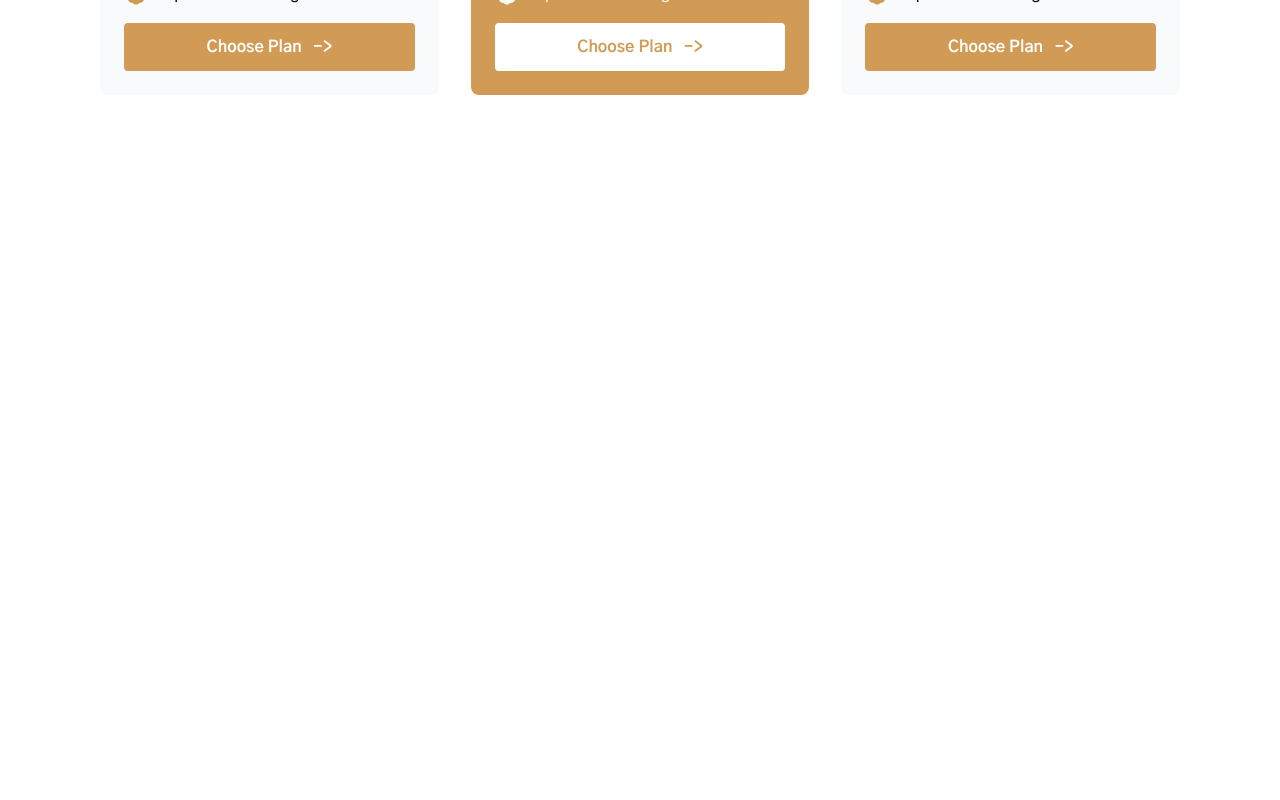
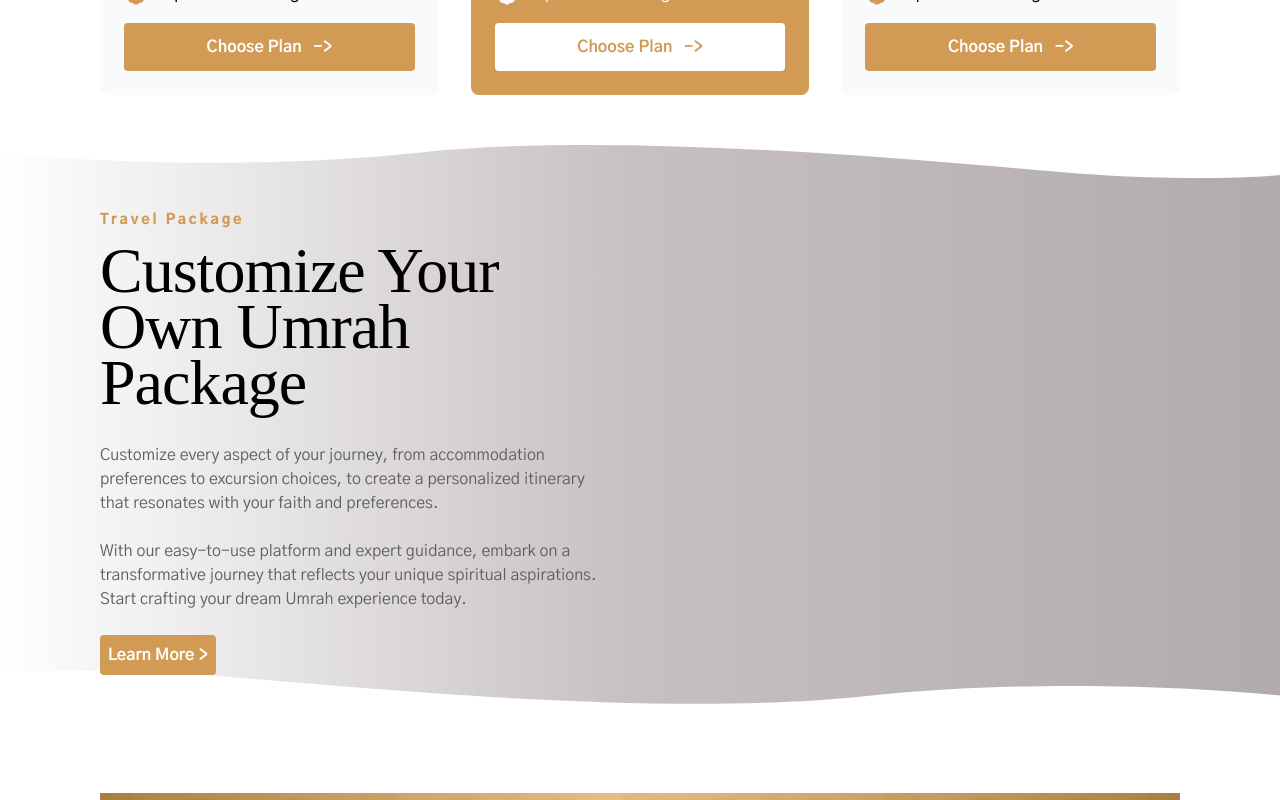
Before and after one commit to refat441/Qibla, a React (Create React App) app: page /Pricing in a window 1280 px wide. Shown: the part 1760-2560 px from the top of the page. Before the commit the page ends 1855 px from the top, so only its background shows below. Built offline with nearby package versions, Linux system fonts and the light colour scheme; a web font is replaced by a local one.

Commit message:
Pricing: Travel Package

```diff
--- /dev/null
+++ b/src/components/Pricing/Card/TravelPackagePricing.js
@@ -0,0 +1,68 @@
+import React from 'react';
+import LearnMoreBTN from '../../PlaceholderComponents/Buttons/LearnMoreBTN';
+
+const TravelPackagePricing = () => {
+    return (
+        <div>
+            <div className='mt-20'>
+                <div className='overflow-hidden'>
+                    {/* Top section with SVG */}
+                    <div className="relative -mt-2 h-[580px] bg-gradient-to-r from-white via-[#c6c0c0] to-[#b2abab]">
+                        {/* Top SVG */}
+                        <svg
+                            xmlns="http://www.w3.org/2000/svg"
+                            viewBox="0 0 1434 51"
+                            fill="none"
+                            style={{
+                                position: 'absolute',
+                                top: 0,
+                                left: 0,
+                                width: '100%',
+                                height: 'auto',
+                                zIndex: 1,
+                            }}
+                        >
+                            <path
+                                d="M471.273 21.7388C275.528 42.6356 75.5306 30.4458 0 21.7388V0.546387H1440V46.6278C1410.96 49.5848 1327.47 53.7248 1225.79 46.6278C1098.68 37.7565 715.954 -4.38218 471.273 21.7388Z"
+                                fill="white"
+                            />
+                        </svg>
+
+                        {/* Content Section */}
+                        <div className="relative mx-[100px] w-[500px] text-left pt-20 z-10">
+                            <p className="text-[14px] Gothic-A1-bold">Travel Package</p>
+                            <h1 className="text-[64px] scheherazade-thin leading-[56px] mt-4">
+                                Customize Your Own Umrah Package
+                            </h1>
+                            <p className="text-[16px] Gothic-A1-thin mt-8">
+                                Customize every aspect of your journey, from accommodation preferences to excursion choices, to create a personalized itinerary that resonates with your faith and preferences. <br /> <br />
+                                With our easy-to-use platform and expert guidance, embark on a transformative journey that reflects your unique spiritual aspirations. Start crafting your dream Umrah experience today.
+                            </p>
+                            <LearnMoreBTN />
+                        </div>
+
+                        {/* Bottom SVG */}
+                        <div className="absolute bottom-[-2px] left-0 right-0 w-full overflow-hidden leading-none">
+                            <svg
+                                xmlns="http://www.w3.org/2000/svg"
+                                viewBox="0 0 1434 51"
+                                fill="none"
+                                style={{
+                                    width: '100%',
+                                    height: 'auto',
+                                }}
+                            >
+                                <path
+                                    d="M968.727 29.354C1164.47 8.45715 1364.47 20.647 1440 29.354V50.5464H0V4.46502C29.038 1.50793 112.534 -2.632 214.215 4.46502C341.316 13.3363 724.046 55.475 968.727 29.354Z"
+                                    fill="white"
+                                />
+                            </svg>
+                        </div>
+                    </div>
+                </div>
+            </div>
+        </div>
+    );
+};
+
+export default TravelPackagePricing;
--- a/src/components/Pricing/Pricing.js
+++ b/src/components/Pricing/Pricing.js
@@ -1,6 +1,8 @@
 import React from 'react';
 import PricingHeader from './Card/PricingHeader';
 import HaajEconomoyPackage from './Card/HaajEconomoyPackage';
+import TravelPackagePricing from './Card/TravelPackagePricing';
+import UmrahPackage from '../PlaceholderComponents/Cards/UmrahPackage';
 
 const Pricing = () => {
     return (
@@ -10,6 +12,12 @@ const Pricing = () => {
 
             {/* HaajEconomoyPackage */}
             <HaajEconomoyPackage></HaajEconomoyPackage>
+
+            {/* TravelPackage */}
+            <TravelPackagePricing></TravelPackagePricing>
+
+            {/* UmrahPackage */}
+            <UmrahPackage></UmrahPackage>
         </div>
     );
 };
```
